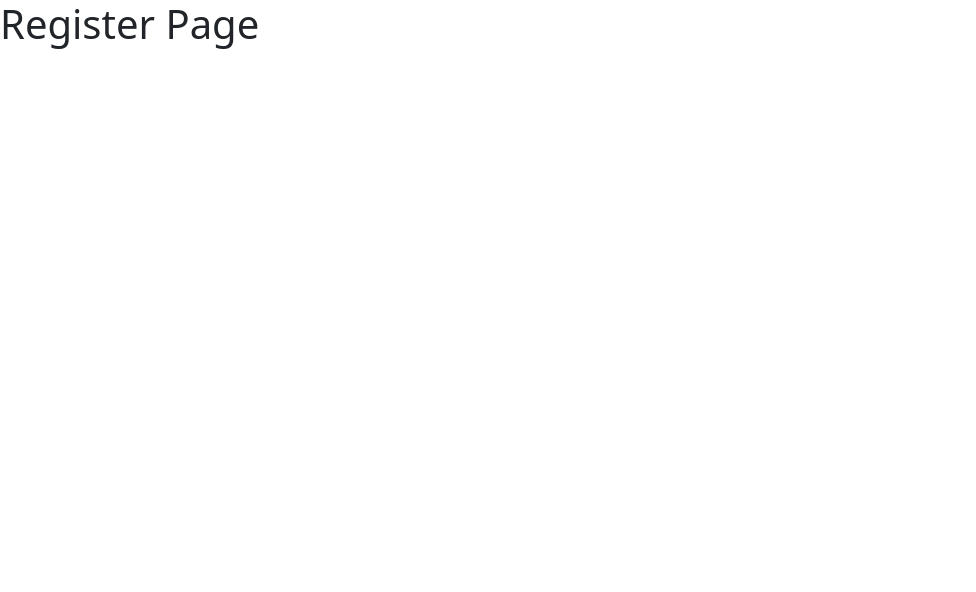
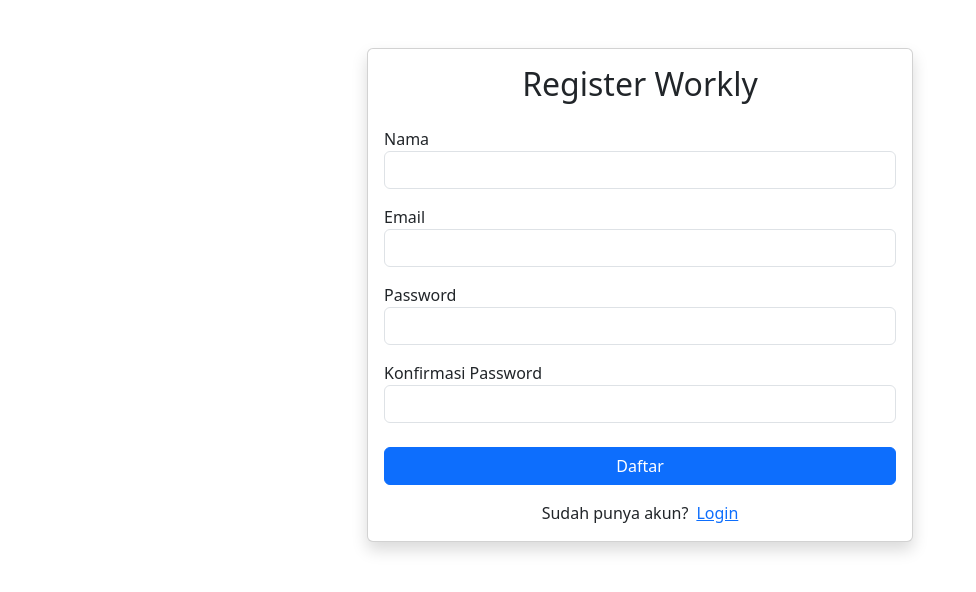
Before and after one commit to Putriwulandari09/workly-frontend, a React (Vite) app: page /register in a window 1280 px wide. Shown: the top 592 px of the page, without its empty margins (0-976 px from the left). Built offline with nearby package versions, Linux system fonts and the light colour scheme.

Commit message:
membuat halaman register untuk user

```diff
--- a/src/pages/user/Register.jsx
+++ b/src/pages/user/Register.jsx
@@ -1,5 +1,145 @@
+import { useState } from "react";
+import { Link, useNavigate } from "react-router-dom";
+import api from "../../services/api";
+
 function Register() {
-  return <h1>Register Page</h1>;
+  const navigate = useNavigate();
+
+  const [form, setForm] = useState({
+    name: "",
+    email: "",
+    password: "",
+    password_confirmation: "",
+  });
+
+  const handleChange = (e) => {
+    setForm({
+      ...form,
+      [e.target.name]: e.target.value,
+    });
+  };
+
+  const handleRegister = async (e) => {
+    e.preventDefault();
+
+    try {
+      await api.post("/register", form);
+
+      alert("Registrasi berhasil.");
+
+      navigate("/login");
+    } catch (error) {
+      console.error(error);
+
+      if (error.response) {
+        console.log(error.response.data);
+      }
+
+      alert("Registrasi gagal.");
+    }
+  };
+
+  return (
+    <div className="container py-5">
+
+      <div className="row justify-content-center">
+
+        <div className="col-md-6">
+
+          <div className="card shadow">
+
+            <div className="card-body">
+
+              <h2 className="mb-4 text-center">
+                Register Workly
+              </h2>
+
+              <form onSubmit={handleRegister}>
+
+                <div className="mb-3">
+                  <label>Nama</label>
+
+                  <input
+                    type="text"
+                    name="name"
+                    className="form-control"
+                    value={form.name}
+                    onChange={handleChange}
+                    required
+                  />
+                </div>
+
+                <div className="mb-3">
+                  <label>Email</label>
+
+                  <input
+                    type="email"
+                    name="email"
+                    className="form-control"
+                    value={form.email}
+                    onChange={handleChange}
+                    required
+                  />
+                </div>
+
+                <div className="mb-3">
+                  <label>Password</label>
+
+                  <input
+                    type="password"
+                    name="password"
+                    className="form-control"
+                    value={form.password}
+                    onChange={handleChange}
+                    required
+                  />
+                </div>
+
+                <div className="mb-4">
+                  <label>Konfirmasi Password</label>
+
+                  <input
+                    type="password"
+                    name="password_confirmation"
+                    className="form-control"
+                    value={form.password_confirmation}
+                    onChange={handleChange}
+                    required
+                  />
+                </div>
+
+                <button
+                  type="submit"
+                  className="btn btn-primary w-100"
+                >
+                  Daftar
+                </button>
+
+              </form>
+
+              <div className="text-center mt-3">
+
+                Sudah punya akun?
+
+                <Link
+                  to="/login"
+                  className="ms-2"
+                >
+                  Login
+                </Link>
+
+              </div>
+
+            </div>
+
+          </div>
+
+        </div>
+
+      </div>
+
+    </div>
+  );
 }
 
 export default Register;
```
